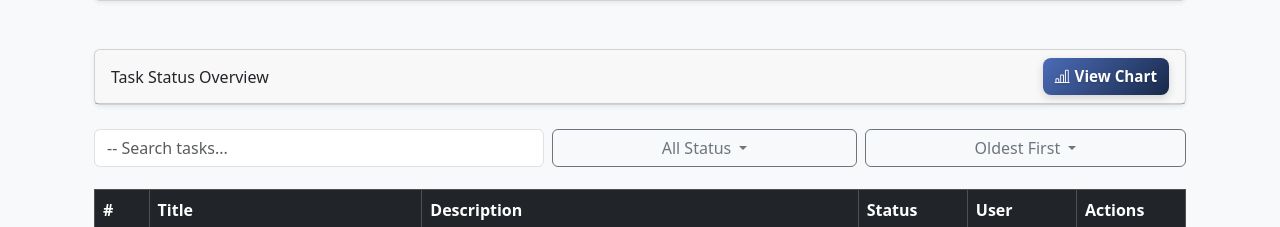
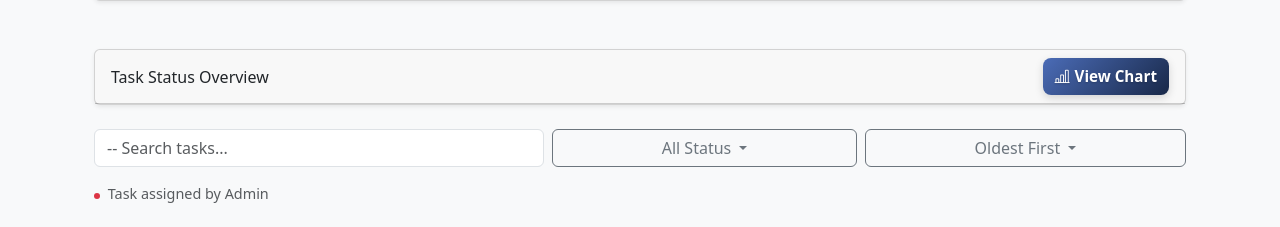
Before and after one commit to MinhDoDuy/web_trainning, a Flask app: page / in a window 1280 px wide. Shown: the part 240-467 px from the top of the page. Run offline with Flask 3, Linux system fonts and the light colour scheme; the visitor is signed in with stand-in values (Sample User, id 1); data that the repository does not hold is empty; some libraries are stand-ins or nearby versions.

Commit message:
update ui 15/1

```diff
--- a/app.py
+++ b/app.py
@@ -243,7 +243,7 @@ def delete_task_route(task_id):
 @app.route('/admin/users', methods=['GET', 'POST'])
 @login_required
 @role_required("admin")
-def admin_users_route():
+def admin_manager_route():
     edit_user = None
     username_value = ""
     role_value = "user"
@@ -266,36 +266,36 @@ def admin_users_route():
 
         if not username:
             flash("Username cannot be empty!", "warning")
-            return redirect(url_for("admin_users_route"))
+            return redirect(url_for("admin_manager_route"))
 
         # Add new user
         if not user_id:
             if not password:
                 flash("Password cannot be empty when creating a user!", "warning")
-                return redirect(url_for("admin_users_route"))
+                return redirect(url_for("admin_manager_route"))
             try:
                 hashed_password = generate_password_hash(password)
                 create_user(username, hashed_password, role)
                 flash("User created successfully!", "success")
-                return redirect(url_for("admin_users_route"))
+                return redirect(url_for("admin_manager_route"))
             except IntegrityError:
                 flash(f"Username '{username}' already exists!", "warning")
-                return redirect(url_for("admin_users_route"))
+                return redirect(url_for("admin_manager_route"))
 
         # Update existing user
         user_db = get_user_by_id(user_id)
         if not user_db:
             flash("User not found!", "danger")
-            return redirect(url_for("admin_users_route"))
+            return redirect(url_for("admin_manager_route"))
 
         if user_db["role"] == "admin":
             flash("You cannot edit Admin!", "warning")
-            return redirect(url_for("admin_users_route"))
+            return redirect(url_for("admin_manager_route"))
 
         hashed_password = generate_password_hash(password) if password else None
         update_user(user_id, username=username, password=hashed_password, role=role)
         flash("User updated successfully!", "success")
-        return redirect(url_for("admin_users_route"))
+        return redirect(url_for("admin_manager_route"))
 
     # GET
     users = get_all_users()
@@ -305,7 +305,7 @@ def admin_users_route():
     confirm_user_tasks = get_tasks_by_user(confirm_user["id"]) if confirm_user else []
 
     return render_template(
-        "admin_users.html",
+        "admin_manager.html",
         users=users,
         user_tasks_map=user_tasks_map,
         edit_user=edit_user,
@@ -323,7 +323,7 @@ def admin_delete_user_route(user_id):
     user = get_user_by_id(user_id)
     if not user:
         flash("User does not exist!", "danger")
-        return redirect(url_for("admin_users_route"))
+        return redirect(url_for("admin_manager_route"))
 
     # Lấy tất cả task của user
     tasks = get_tasks_by_user(user_id)
@@ -333,7 +333,7 @@ def admin_delete_user_route(user_id):
     # Xóa user
     delete_user(user_id)
     flash(f"User {user['username']} and all their tasks were deleted successfully!", "success")
-    return redirect(url_for("admin_users_route"))
+    return redirect(url_for("admin_manager_route"))
 
 
 # -----------------------------
--- a/static/css/tasks.css
+++ b/static/css/tasks.css
@@ -775,3 +775,12 @@ body {
     border-color: #4b6cb7;
     box-shadow: 0 0 6px rgba(75,108,183,0.35);
 }
+
+.admin-dot {
+    width: 6px;
+    height: 6px;
+    background: #dc3545;
+    border-radius: 50%;
+    display: inline-block;
+    margin-right: 6px;
+}
--- a/templates/tasks.html
+++ b/templates/tasks.html
@@ -16,7 +16,7 @@
     <header class="bg-white shadow-sm fixed-top" style="z-index: 1030;">
         <div class="container-fluid d-flex align-items-center justify-content-between py-3 position-relative">
             {% if role == 'admin' %}
-            <a href="{{ url_for('admin_users_route') }}" class="btn btn-dark-move btn-sm me-3">
+            <a href="{{ url_for('admin_manager_route') }}" class="btn btn-dark-move btn-sm me-3">
                 <i class="bi bi-people-fill me-1"></i> Manage Users
             </a>
             {% else %}
@@ -226,6 +226,11 @@
             </div>
         </div>
 
+        <div class="mb-2 text-muted" style="font-size: 0.9rem;">
+            <span class="admin-dot me-1"></span>
+            Task assigned by Admin
+        </div>
+
         <!-- Tasks Table -->
         <div class="d-flex justify-content-center my-3" id="pagination"></div>
         <div class="table-responsive" style="margin-top: -10px;">
@@ -249,7 +254,13 @@
                         data-status="{{ task.status }}"
                         data-created="{{ task.created_at.timestamp() if task.created_at else task.id }}">
                     <td>{{ loop.index }}</td>
-                    <td class="task-title text-truncate" style="max-width: 150px;">{{ task.title }}</td>
+                    <td class="task-title text-truncate" style="max-width: 150px;">
+                        {% if task.assigned_by_admin %}
+                        <span class="admin-dot me-1"
+                              title="Task assigned by Admin"></span>
+                        {% endif %}
+                        {{ task.title }}
+                    </td>
                     <td class="task-desc text-truncate" style="max-width: 250px;">{{ task.description }}</td>
 
                     <td>
@@ -319,27 +330,49 @@
                             </div>
                             <div class="modal-body">
                                 <form action="{{ url_for('edit_task_route', task_id=task.id) }}" method="post">
+
+                                    {% if role == 'admin' %}
+                                    <!-- ADMIN: sửa tất -->
                                     <div class="mb-3">
                                         <label class="form-label">Title</label>
-                                        <textarea name="title" class="form-control status-select" rows="2">{{ task.title }}</textarea>
+                                        <textarea name="title" class="form-control" rows="2">{{ task.title }}</textarea>
                                     </div>
+
                                     <div class="mb-3">
                                         <label class="form-label">Description</label>
-                                        <textarea name="description" class="form-control status-select" rows="3">{{ task.description }}</textarea>
+                                        <textarea name="description" class="form-control" rows="3">{{ task.description }}</textarea>
                                     </div>
+
+                                    {% else %}
+                                    <!-- USER: chỉ xem title + description -->
+                                    <div class="mb-3">
+                                        <label class="form-label">Title</label>
+                                        <input class="form-control" value="{{ task.title }}" disabled>
+                                    </div>
+
+                                    <div class="mb-3">
+                                        <label class="form-label">Description</label>
+                                        <textarea class="form-control" rows="3"
+                                                  disabled>{{ task.description }}</textarea>
+                                    </div>
+                                    {% endif %}
+
+                                    <!-- STATUS: cả admin & user đều sửa được -->
                                     <div class="mb-3">
                                         <label class="form-label">Status</label>
-                                        <select name="status" class="form-select status-select ">
+                                        <select name="status" class="form-select">
                                             <option value="completed" {% if task.status=='completed' %}selected{% endif
-                                                    %}>Completed
+                                                    %}>
+                                                Completed
                                             </option>
                                             <option value="pending" {% if task.status=='pending' %}selected{% endif %}>
                                                 Pending
                                             </option>
                                         </select>
                                     </div>
+
                                     <button type="submit" class="btn btn-gradient">
-                                        <i class="bi"></i> Save Changes
+                                        Save Changes
                                     </button>
                                 </form>
                             </div>
```
Also changed, not shown: templates/admin_manager.html (renamed from templates/admin_users.html, +9 -9 lines), static/css/admin_manager.css (renamed from static/css/admin_users.css), static/js/admin_manager.js (line endings or trailing spaces).
